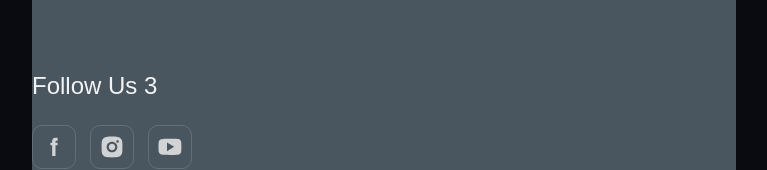
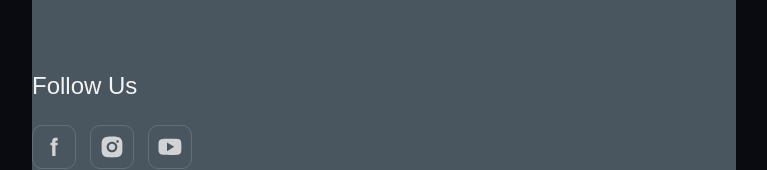
Before and after one commit to LightPride/DrinkMaster-FrontEnd, a React (Vite) app: page /DrinkMaster-FrontEnd/add in a window 1280 px wide. Shown: the part 330-500 px from the top of the page, without its empty margins (256-1023 px from the left). Built offline with nearby package versions, Linux system fonts and the light colour scheme.

Commit message:
Update AddDrinkPage.jsx

```diff
--- a/src/pages/AddDrinkPage/AddDrinkPage.jsx
+++ b/src/pages/AddDrinkPage/AddDrinkPage.jsx
@@ -18,7 +18,7 @@ const AddDrinkPage = () => {
         <AddDrinkForm />
         <SubContainer>
           <div>
-            <SubTitle mb="20px">Follow Us 3</SubTitle>
+            <SubTitle mb="20px">Follow Us</SubTitle>
             <FollowUs />
           </div>
           <div>
```
